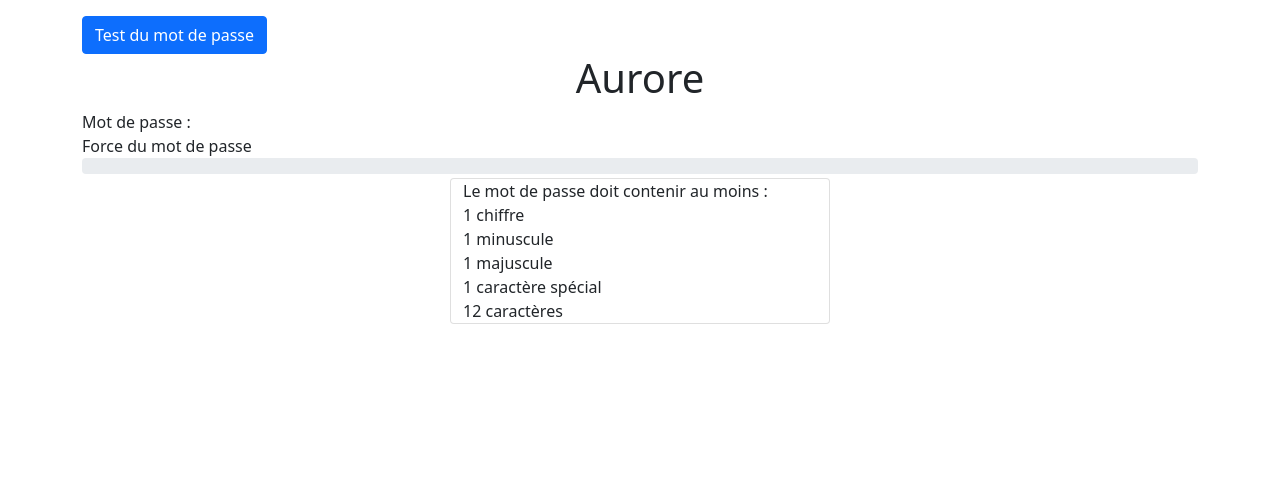
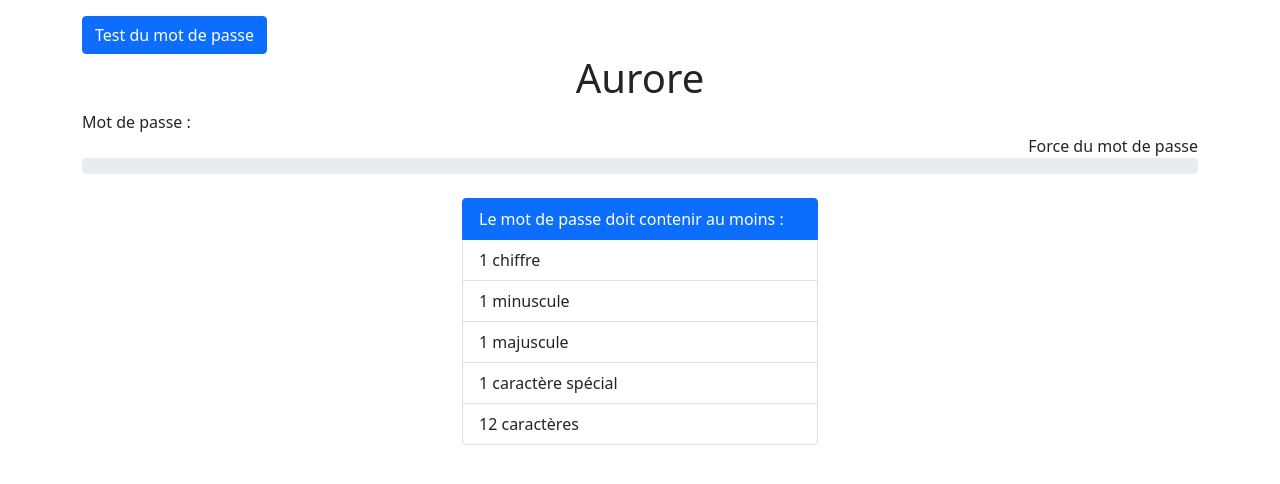
Before and after one commit to Aurore-Grimault/phpfunction, a PHP site: the page made by index.php in a window 1280 px wide. Shown: the top 484 px of the page. Run offline with PHP 8.4, Linux system fonts and the light colour scheme; some libraries are stand-ins or nearby versions.

Commit message:
liste spécifiée

```diff
--- a/functions/aurore.php
+++ b/functions/aurore.php
@@ -7,10 +7,10 @@ function checkPassword($password) {
     <button type="button" class="btn btn-primary">Test du mot de passe</button> </div>';
     echo '<h1 class="text-center">Aurore</h1>';
     echo 'Mot de passe : <br>';
-    echo 'Force du mot de passe <br>';
+    echo '<div class="text-end">Force du mot de passe </div>';
     echo '<div class="progress">
     <div class="progress-bar progress-bar-striped progress-bar-animated" role="progressbar" aria-valuenow="0" aria-valuemin="0" aria-valuemax="100" style="width: 0%"></div>
-  </div>';
+  </div> <br>';
 
     $uppercase = preg_match('@[A-Z]@', $password);
     $lowercase = preg_match('@[a-z]@', $password);
@@ -19,18 +19,23 @@ function checkPassword($password) {
 
 if(!$uppercase || !$lowercase || !$number || !$specialChars || strlen($password) < 12) {
 
-  echo '<div class="row">
-        <section class="card col-md-4 mx-auto my-1">
-        <div class="form-group"> Le mot de passe doit contenir au moins : <br> </div>
-        1 chiffre <br>
-        1 minuscule <br>
-        1 majuscule <br>
-        1 caractère spécial <br>
-        12 caractères
-        </section> </div>';
+  echo ' <div class =row>
+            <div class="col-4 mx-auto">
+                <ul class="list-group">
+                    <li class="list-group-item active" aria-current="true">Le mot de passe doit contenir au moins : </li>
+                    <li class="list-group-item">1 chiffre </li>
+                    <li class="list-group-item">1 minuscule </li>
+                    <li class="list-group-item">1 majuscule </li>
+                    <li class="list-group-item">1 caractère spécial </li>
+                    <li class="list-group-item">12 caractères </li>
+                </ul>
+            </div>
+        </div>';
 
-}else{
-    echo 'Mot de passe valide.';
+} else {
+
+    echo 'Mot de passe valide. <br>
+     <div class="progress-bar progress-bar-striped progress-bar-animated bg-success" role="progressbar" style="width: 100%;" aria-valuenow="100" aria-valuemin="0" aria-valuemax="100"></div>';
 }
 
 
```
